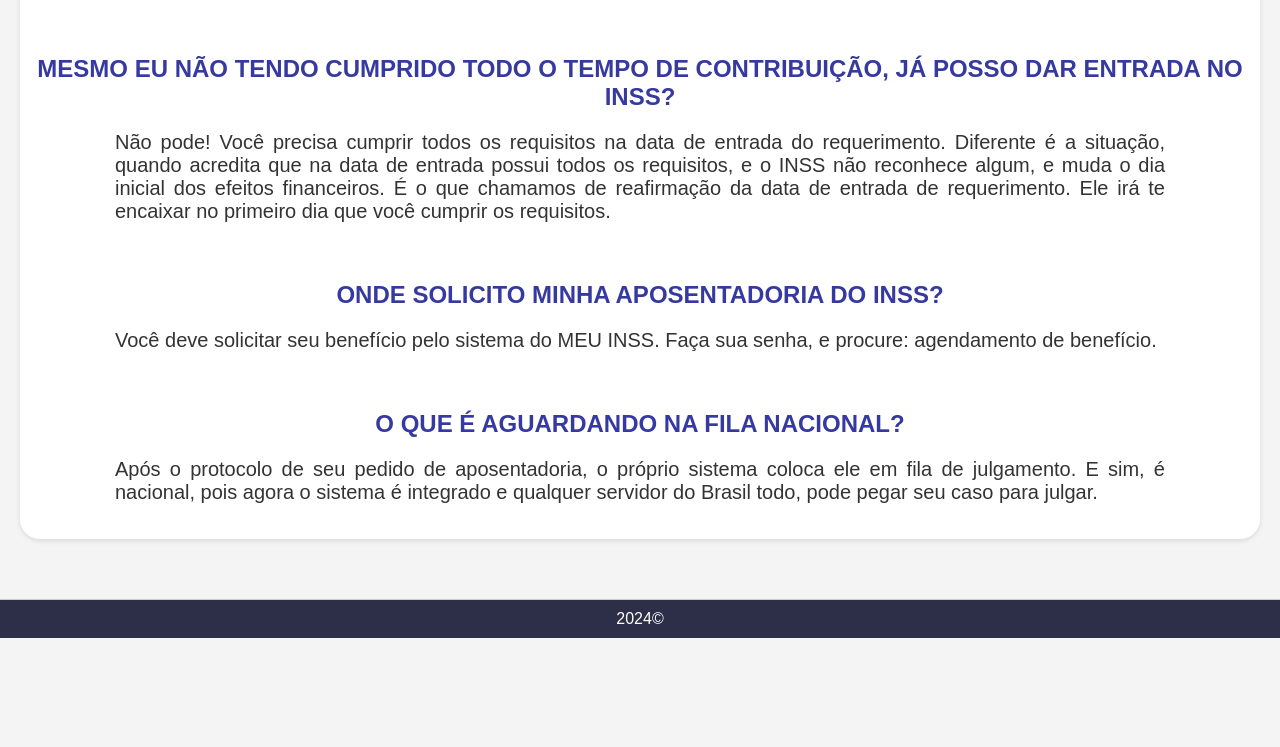
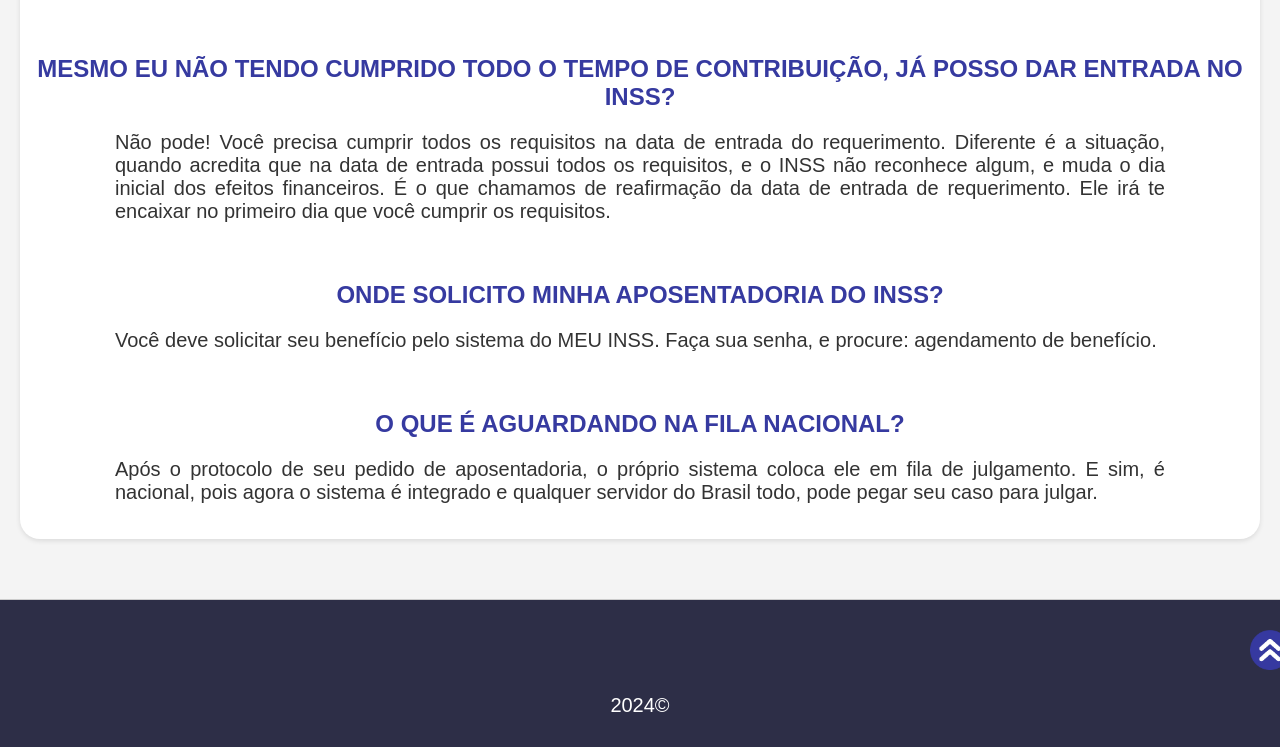
Before and after one commit to joaovitoralbernaz/calculadora_inss, a plain HTML site: page index.html in a window 1280 px wide. Shown: the part 6710-7457 px from the top of the page. Before the commit the page ends 7348 px from the top, so only its background shows below. Drawn offline with Linux system fonts and the light colour scheme.

Commit message:
Add files via upload

```diff
--- a/index.html
+++ b/index.html
@@ -8,7 +8,7 @@
     <link rel="stylesheet" href="style.css">
 </head>
 <body>
-    <header>
+    <header id="topo">
         <h1>INSS</h1>
 
     </header>
@@ -224,7 +224,8 @@
         </section>
     </main>
     <footer>
-        2024&copy;
+        <a href="#topo"><img src="img/topo.png" alt="voltar ao topo" title="voltar ao topo"></a>
+        <p>2024&copy;</p>
     </footer>
 </body>
 </html>
--- a/questionario.css
+++ b/questionario.css
@@ -9,12 +9,26 @@
     display: flex;
     flex-wrap: wrap;
 }
-h1{
+header{
+    border-radius: 0 0 20px 20px;
+    margin-bottom: 15px;
+    padding-top: 15px;
+    height: 50px;
+    grid-area: header;
+    background-color: #2d2e47;
+}
+header h1{
+    font-family: monospace;
     color: white;
     text-align: center;
     font-size: 25px;
 }
+a:hover{
+    text-decoration: underline;
+}
 a{
+    margin-top: -25px;
+    margin-left: 70px;
     color: white;
     text-decoration: none;
     display: block;
@@ -30,9 +44,7 @@ a{
 .button{
     text-align: justify;
 }
-header{
-    background-color: #2f3285;
-}
+
 button{
 
     width: 150px;
@@ -47,10 +59,18 @@ button{
     transition: 0.2s;
 }
 main{
-    background-color: #1146d8;
+    grid-area: main;
+    background-color: #363aa0;
 }
 body{
-
+    background-color: #363aa0;
+    gap: 15px;
+    grid-template-columns: auto auto auto;
+    grid-template-rows: 100px auto 100px;
+    grid-template-areas:
+    "header header header"
+    "main main main"
+    "footer footer footer";
 
 }
 button:hover{
@@ -62,3 +82,11 @@ button:hover{
 .verde{
     color: green;
 }
+footer{
+    padding-top: 50px;
+    text-align: center;
+    height: 60px;
+    color: white;
+    grid-area: footer;
+    background-color: black;
+}
--- a/style.css
+++ b/style.css
@@ -105,20 +105,29 @@ th, td {
     text-align: left;
     border: 1px solid #ddd;
 }
-
+html{
+    scroll-behavior: smooth;
+}
 th {
     background-color: #2d2e47;
     color: white;
 }
 
+footer p{
+    text-align: center;
+}
+footer {
 
-footer {
     color: white;
-    text-align: center;
     padding: 10px 0;
     background: #2d2e47;
     border-top: 1px solid #ccc;
     margin-top: 20px;
+}
+footer img{
+    margin-top: 20px;
+    margin-left: 1250px;
+    width: 40px;
 }
 
 @media (max-width: 600px) {
```
Also changed, not shown: questionario.html (+9 -4 lines), img/topo.png (added).
